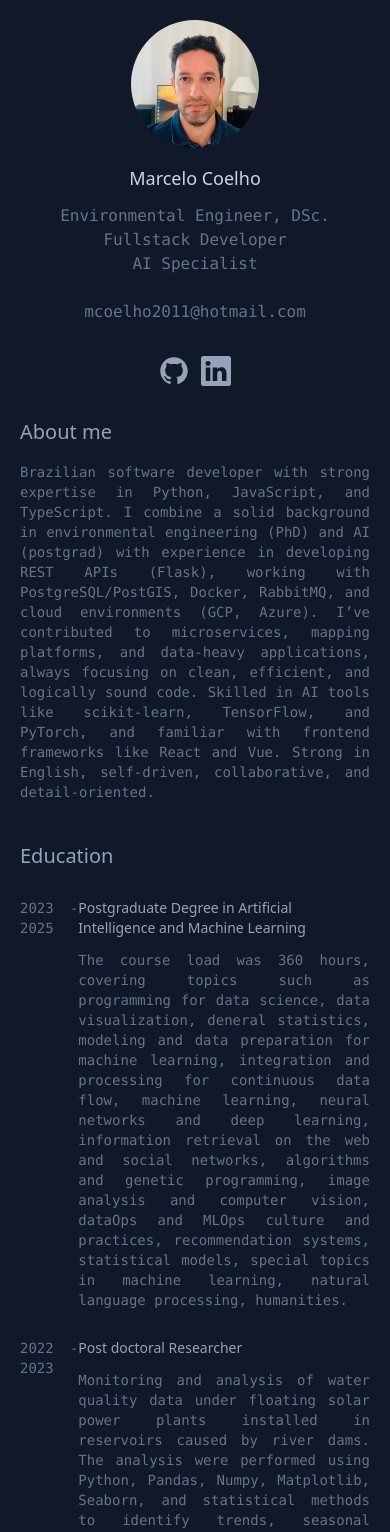
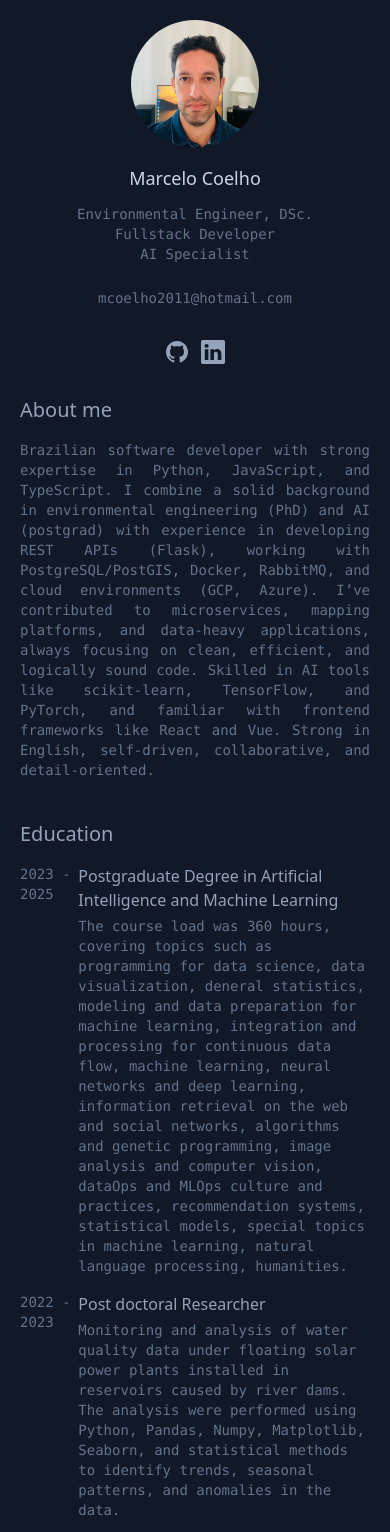
Before and after one commit to MCoelho222/self-profile, a Next.js app: page / in a window 390 px wide. Shown: the top 1532 px of the page. Built offline with nearby package versions, Linux system fonts and the light colour scheme.

Commit message:
fix: font sizes fixed

```diff
--- a/app/globals.css
+++ b/app/globals.css
@@ -11,13 +11,13 @@
   @apply text-sky-500;
 }
 
-/* Skills and Description */
-.skills {
-  @apply text-slate-500 text-justify mt-3 font-mono;
+/* Description */
+.description {
+  @apply text-slate-500 font-mono;
 }
 
-.description {
-  @apply text-slate-500 text-justify font-mono font-thin mt-3;
+.description-justify {
+  @apply text-slate-500 text-justify font-mono;
 }
 
 /* Titles */
@@ -26,7 +26,7 @@
 }
 
 .subtitle {
-  @apply text-slate-400 text-xl mt-3;
+  @apply text-slate-400 text-xl;
 }
 
 .info-title {
@@ -37,6 +37,11 @@
   @apply text-slate-500 font-mono;
 }
 
+/* Skills */
+.skills {
+  @apply text-green-700 font-mono;
+}
+
 /* Small screen sizes */
 @media (max-width: 639px) {
   .title {
@@ -44,14 +49,23 @@
   }
 
   .subtitle {
+    @apply text-base;
+  }
+
+
+  .info-subtitle {
+    @apply text-sm;
+  }
+
+  .description {
+    @apply text-sm;
+  }
+
+  .description-justify {
     @apply text-sm;
   }
 
   .skills {
-    @apply text-sm;
-  }
-
-  .description {
     @apply text-sm;
   }
 }
--- a/app/ui/Skills.tsx
+++ b/app/ui/Skills.tsx
@@ -5,8 +5,8 @@ const Skills = ({ title, content }: SkillsType) => {
         <div>
             {title && <p className="title">{title}</p>}
             <div className="font-mono flex flex-row flex-wrap gap-2  mt-6">
-                <span className="text-slate-500">Tools:</span>
-                <span className="text-green-700">{content.join(', ')}</span>
+                <span className="description">Tools:</span>
+                <span className="skills">{content.join(', ')}</span>
             </div>
         </div>
     );
--- a/app/ui/aboutme.tsx
+++ b/app/ui/aboutme.tsx
@@ -16,7 +16,7 @@ const AboutMe = ({ title, content }: AboutMeType) => {
   return (
     <div className="mb-10 sm:mb-16">
       <p className="title">{title}</p>
-      <p className="description">{renderTextWithLineBreaks(content)}</p>
+      <p className="description-justify">{renderTextWithLineBreaks(content)}</p>
     </div>
   );
 };
--- a/app/ui/info.tsx
+++ b/app/ui/info.tsx
@@ -13,7 +13,7 @@ const Info = ({ title, content }: InfoType) => {
         })}
       </div>
       <p className="info-subtitle mb-8 text-center">{content.email}</p>
-      <div className="text-slate-400 text-3xl flex flex-row gap-3 justify-center mb-4">
+      <div className="text-slate-400 text-2xl sm:text-3xl flex flex-row gap-3 justify-center mb-4">
         <a href={content.github} target="_blank" rel="noopener noreferrer">
           <GrGithub />
         </a>
```
